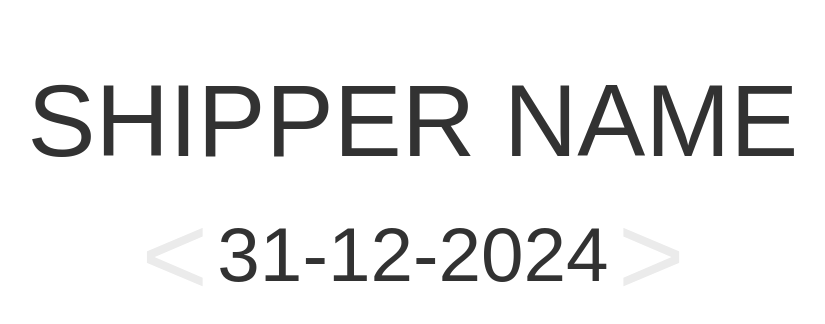
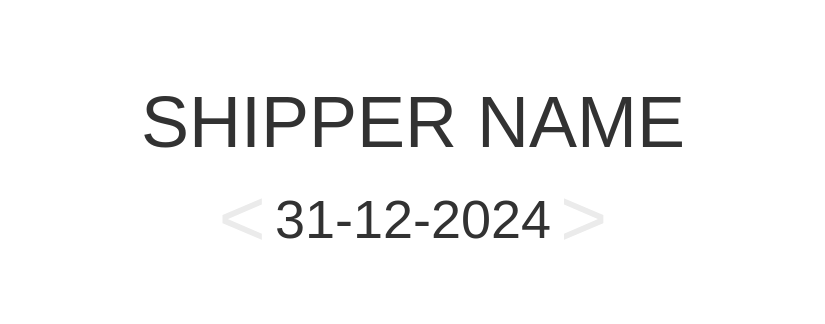
Before and after one commit to rimanz/namestamp, a plain HTML site: page index.html in a window 1280 px wide. Shown: the whole page, without its empty margins (227-1052 px from the left). Drawn offline with Linux system fonts and the light colour scheme.

Commit message:
Add several aesthetic fixes
 - Minimum font-size and margin-top for `.label` element raised to 48px
 and 4rem respectively.
 - Maximum font-size and width for that element also reduced to 72px.
 - `main` element's width also reduced to 92%.

```diff
--- a/script.js
+++ b/script.js
@@ -41,8 +41,8 @@ function goNextDate() {
 }
 
 function calculateFontSize(text) {
-  const maxFontSize = 120;
-  const minFontSize = 40  ;
+  const maxFontSize = 72;
+  const minFontSize = 48;
   const availableWidth = labelText.offsetWidth;
   const fontSize = Math.round(availableWidth / text.length);
 
--- a/style.css
+++ b/style.css
@@ -10,14 +10,14 @@
 }
 
 main {
-    width: 96%;
+    width: 92%;
     margin: 0 auto;
 }
 
 .label {
     font-size: 2rem;
     text-align: center;
-    margin: 3rem auto;
+    margin: 4rem auto;
     opacity: 0.8;
 }
 
```
